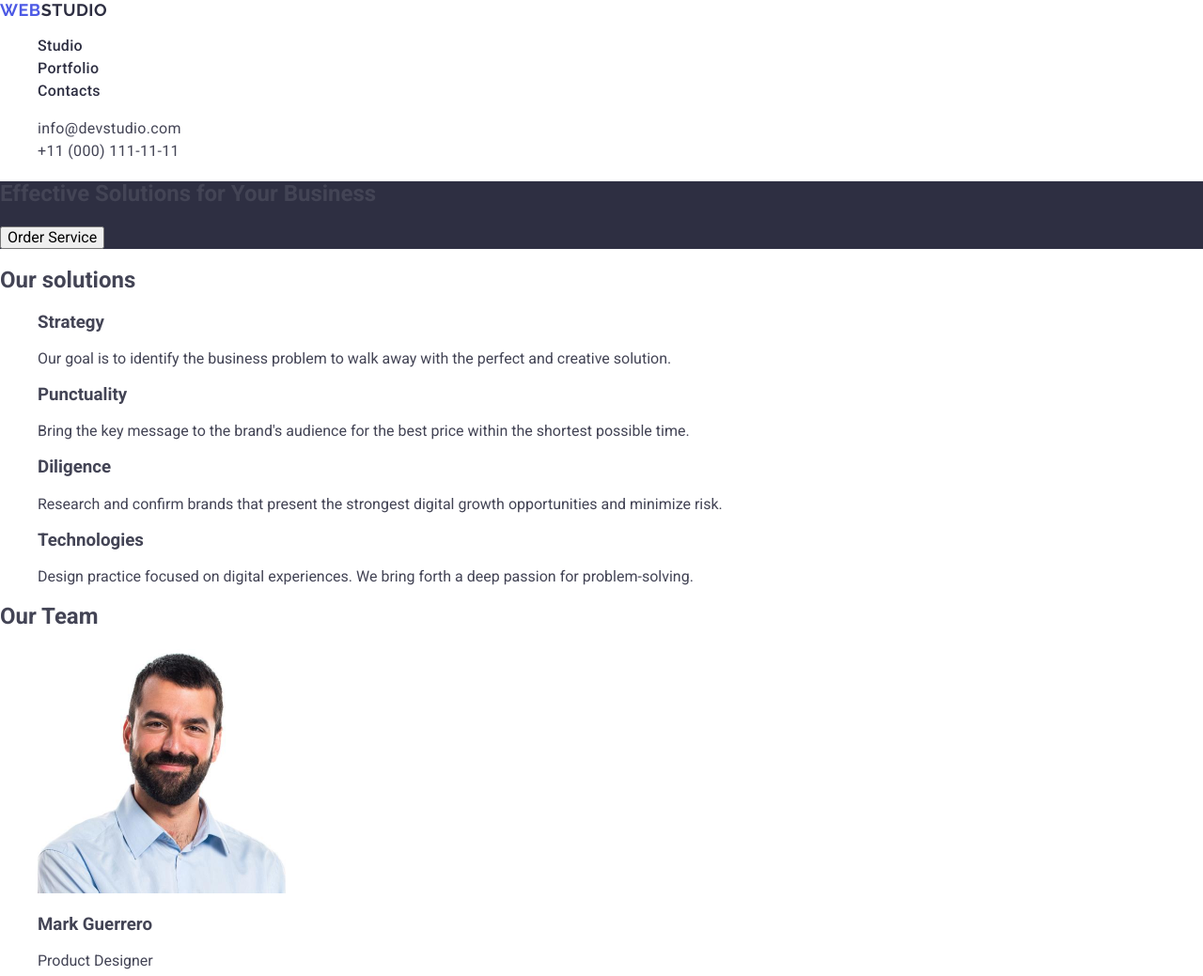
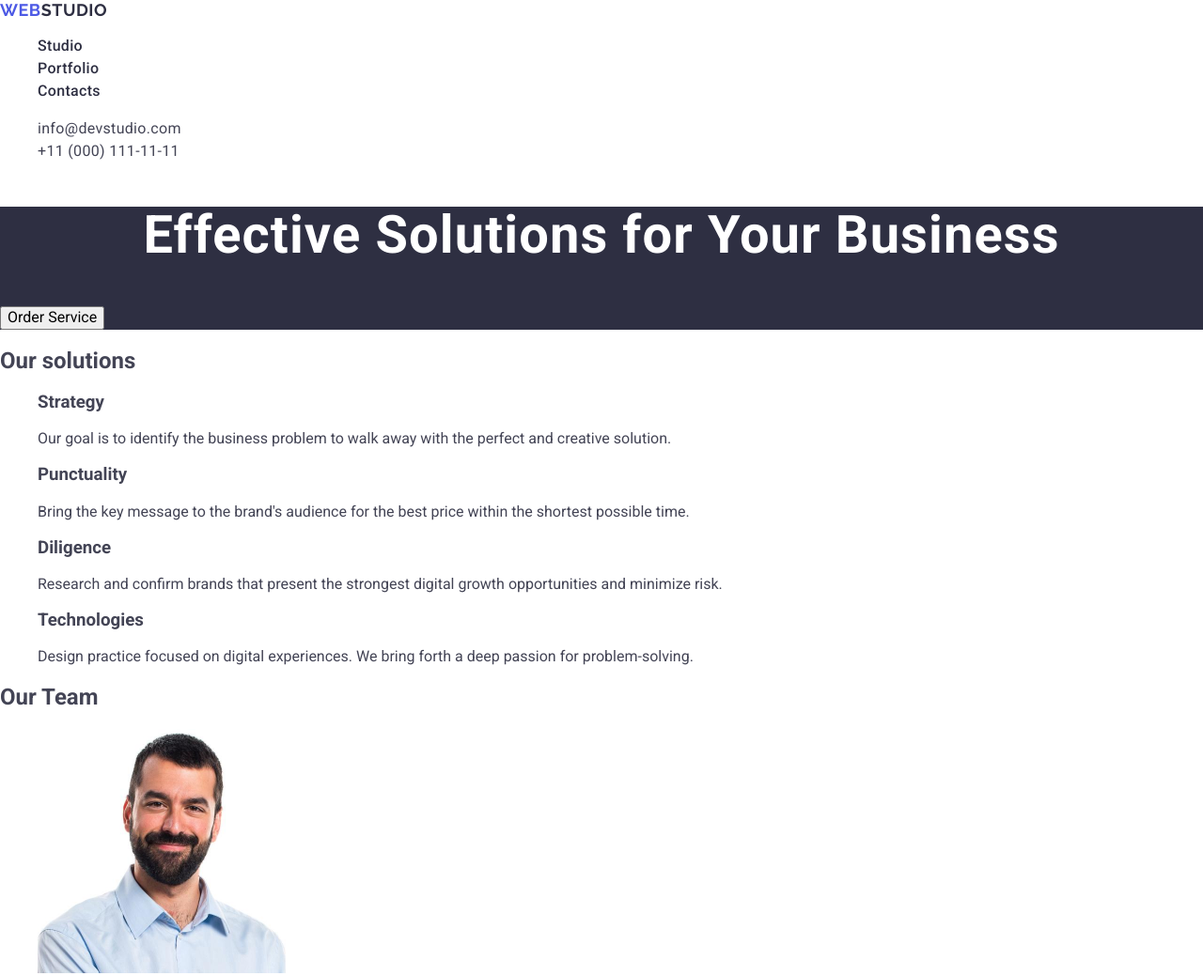
Before and after one commit to MI-MaksymIvanov/goit-markup-hw-02, a plain HTML site: page index.html in a window 1280 px wide. Shown: the top 1039 px of the page at 94% size. Drawn offline with nearby package versions, Linux system fonts and the light colour scheme.

Commit message:
edit style h1

```diff
--- a/css/styles.css
+++ b/css/styles.css
@@ -61,7 +61,7 @@ a {
   background-color: #2e2f42;
 }
 
-.h1 {
+.sec1-title {
   font-weight: 700;
   font-size: 56px;
   line-height: 1.07143;
--- a/index.html
+++ b/index.html
@@ -55,7 +55,7 @@
 
     <main>
       <section class="section1">
-        <h1>Effective Solutions for Your Business</h1>
+        <h1 class="sec1-title">Effective Solutions for Your Business</h1>
         <button type="button">Order Service</button>
       </section>
 
```
